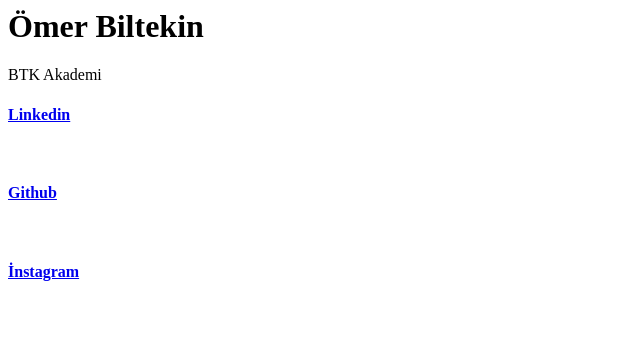
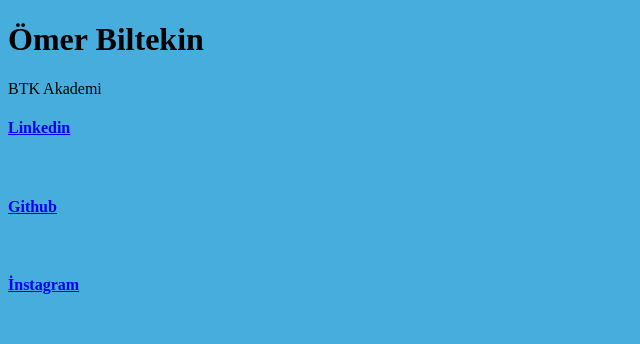
Before and after one commit to omerbiltekin/BtkDepo, a plain HTML site: page omerbiltekin.html in a window 1280 px wide. Shown: the whole page, without its empty margins (0-640 px from the left). Drawn offline with Linux system fonts and the light colour scheme.

Commit message:
omer biltekin sayfasının arka plan rengi değişti

```diff
--- a/omerbiltekin.html
+++ b/omerbiltekin.html
@@ -1,6 +1,18 @@
-<h1>Ömer Biltekin</h1>
-BTK Akademi
+<!DOCTYPE html>
+<html>
+<head>
 
-<h4><a href="https://www.linkedin.com/in/omerbiltekin/">Linkedin</a></h4><br>
-<h4><a href="https://github.com/omerbiltekin">Github</a></h4><br>
-<h4><a href="https://www.instagram.com/omerbiltekin0/">İnstagram</a></h4><br>
+    <h1>Ömer Biltekin</h1>
+    BTK Akademi
+
+    <h4><a href="https://www.linkedin.com/in/omerbiltekin/">Linkedin</a></h4><br>
+    <h4><a href="https://github.com/omerbiltekin">Github</a></h4><br>
+    <h4><a href="https://www.instagram.com/omerbiltekin0/">İnstagram</a></h4><br>
+
+<style>
+    body {
+    background-color: #46ADDD;
+}
+</style>
+</head>
+</html>
```
